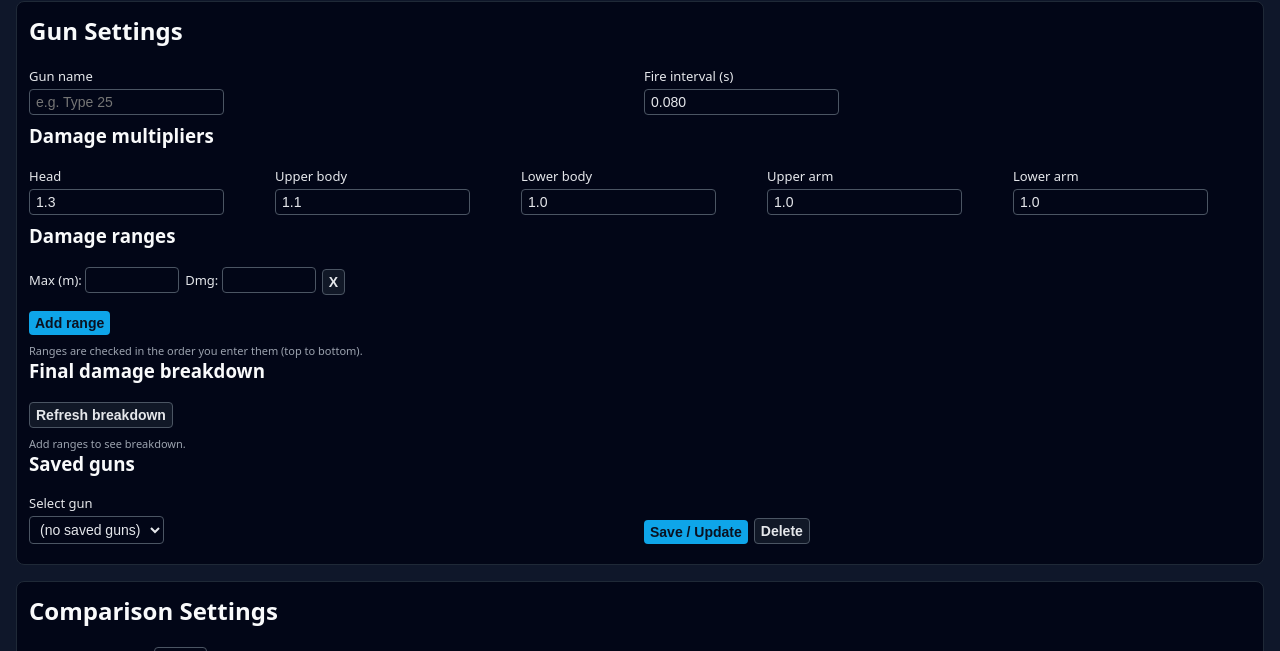
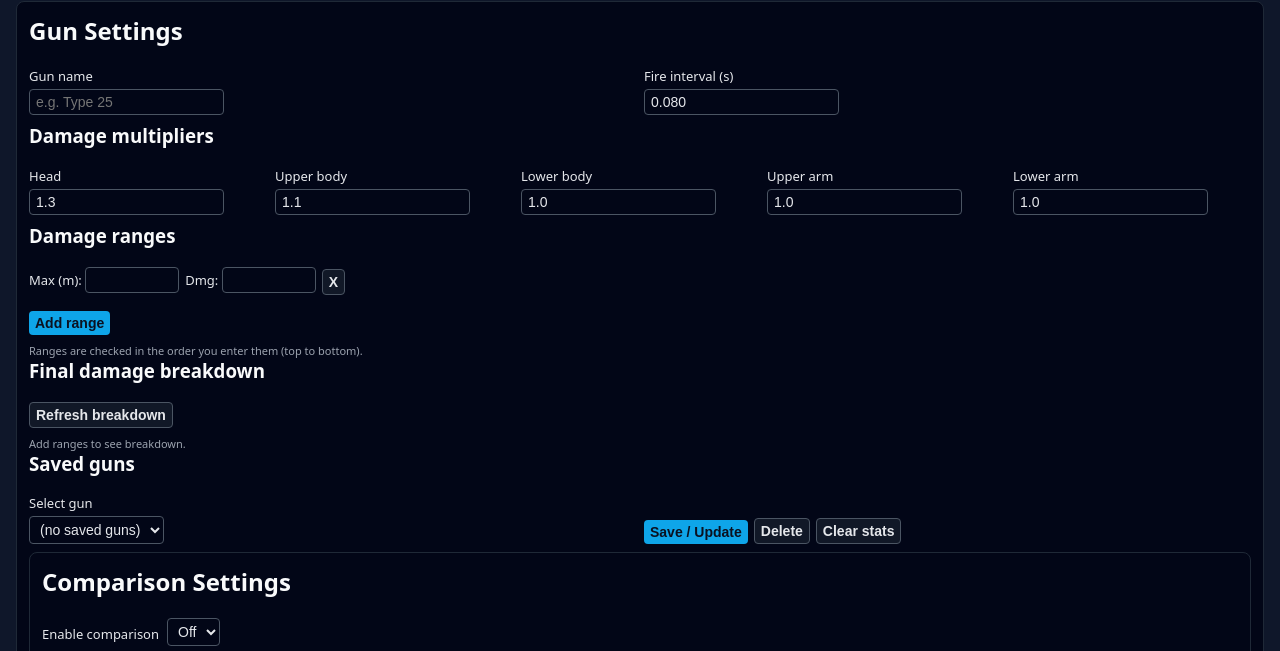
Before and after one commit to CapNCodes/TTK-CALCULATOR, a plain HTML site: page index.html in a window 1280 px wide. Shown: the part 79-730 px from the top of the page. Drawn offline with Linux system fonts and the light colour scheme.

Commit message:
add clear button

```diff
--- a/index.html
+++ b/index.html
@@ -153,12 +153,13 @@
     <label>Select gun</label>
     <select id="gunSelect" onchange="loadSelectedGun()"></select>
   </div>
-      <div style="display:flex; gap:6px; align-items:flex-end;">
+  <div style="display:flex; gap:6px; align-items:flex-end; flex-wrap:wrap;">
     <button type="button" onclick="saveCurrentGun()">Save / Update</button>
     <button type="button" class="secondary" onclick="deleteCurrentGun()">Delete</button>
+    <button type="button" class="secondary" onclick="clearGunForm()">Clear stats</button>
   </div>
 </div>
-  </div>
+
 
   <!-- Comparison settings -->
   <div class="box">
```
Lines whose indentation alone changed are shown as unchanged.
